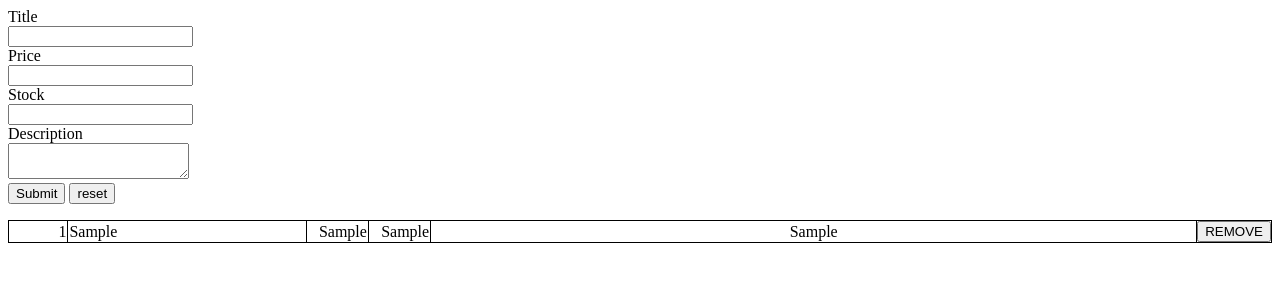
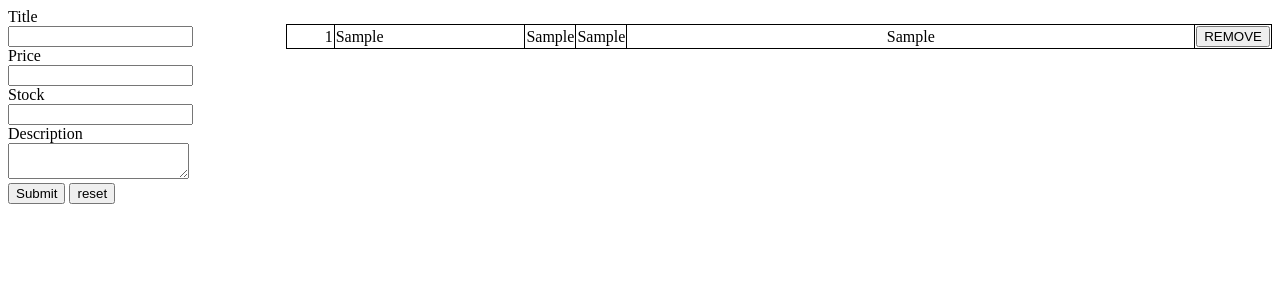
Before and after one commit to dreamseekerfromn/pursuit-project-inventory, a website: page main.html in a window 1280 px wide. Both pictures are taken after typing "Sample", "Sample", "Sample", "Sample" into the empty fields and a click on the input 36 px from the left and 193 px from the top of the page. Drawn offline with Linux system fonts and the light colour scheme.

Commit message:
v.0.3 grid has been added

```diff
--- a/index.js
+++ b/index.js
@@ -25,7 +25,7 @@ function submitEvent(){
                 break;
             }
         }
-        console.log(Number(arrData[2]));
+
         if(Number(arrData[2]) < 0 ){
             errMsg.push("An item price cannot be negative.");
             flag = false;
@@ -54,7 +54,8 @@ function submitEvent(){
             button.addEventListener("click", event=>{
                 tr.remove();
             });
-            tr.appendChild(button);
+            removeB.appendChild(button);
+            tr.appendChild(removeB);
 
             try{
                 table.prepend(tr);
--- a/main.html
+++ b/main.html
@@ -11,7 +11,7 @@
 
     </head>
     <body>
-        <div class="item"></div>
+        <div class="item">
             <form class="new_item">
                 <label>Title</label><br/>
                 <input type="text" class="new_item" id="new_item_title" /><br/>
@@ -25,6 +25,7 @@
                 <input type="button" id="new_item_reset" value="reset"/>
                 <p class="err" id="new_item_err"></p>
             </form>
+        </div>
         <div class="inventory_page">
             <p class="item_list"></p>
         </div>
--- a/styles.css
+++ b/styles.css
@@ -1,3 +1,17 @@
+body {
+    display: grid;
+    grid-gap: 2%;
+    grid-template-columns: 20% 78%;
+}
+
+.item {
+    grid-column: 1;
+}
+
+.inventory_page {
+    grid-column: 2;
+}
+
 table, td {
     border: 1px solid;
     width: 100%;
@@ -6,12 +20,18 @@ table, td {
 
 tr td {
     color: black;
-    height: auto;
+    height: 1em;
 }
 
 tr:hover td {
     color:gray;
     background-color: skyblue;
+}
+
+td:hover {
+    height: 4em;
+    min-height: 4em;
+    max-height: 20em;
 }
 
 td:nth-child(1) {
@@ -35,6 +55,15 @@ td:nth-child(4){
 }
 
 td:nth-child(5) {
-    width: 65%;
+    width: 60%;
     text-align: center;
 }
+
+td:nth-child(6) {
+    width: 5%;
+}
+
+td:nth-child(6):hover {
+    color:red;
+
+}
```
